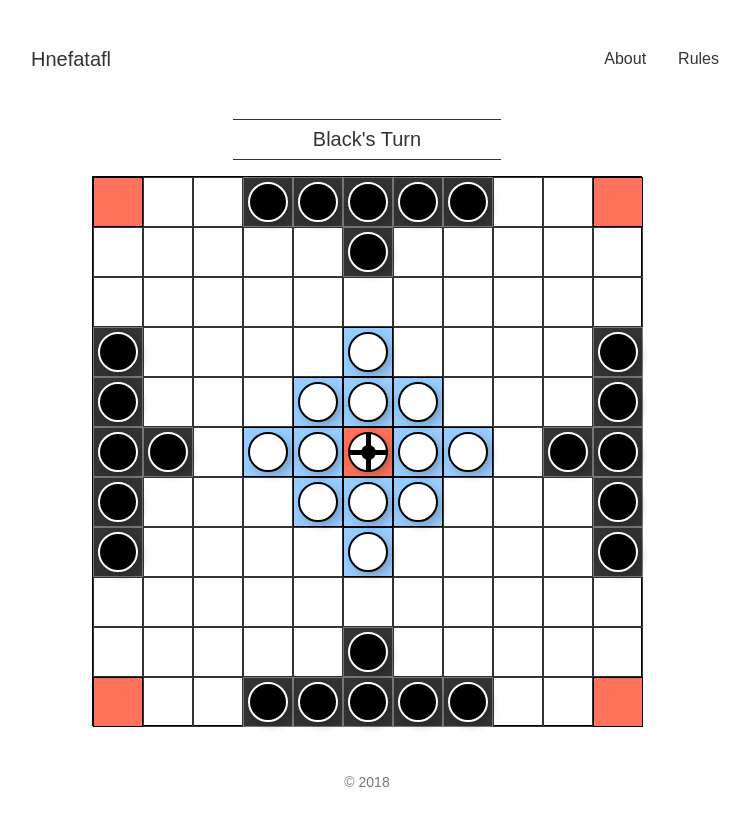
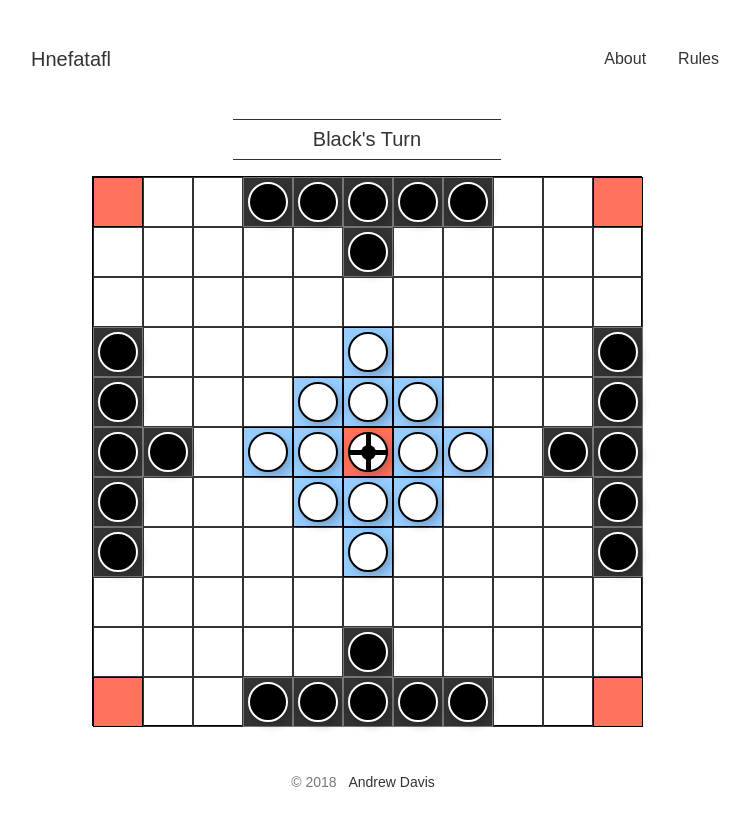
Before and after one commit to andavi/hnefatafl, a React (Create React App) app: page / in a window 1280 px wide. Shown: the whole page, without its empty margins (273-1023 px from the left). Built offline with nearby package versions, Linux system fonts and the light colour scheme.

Commit message:
add link back in footer

```diff
--- a/src/components/Footer.js
+++ b/src/components/Footer.js
@@ -3,7 +3,9 @@ import React from 'react';
 const Footer = () =>
 	<footer className="center pv4 ph3 ph5-m ph6-l gray avenir">
 	  <small className="f6 db tc">
-	  	© 2018
+	  	© 2018 <a className="f6 dib ph2 link dark-gray dim" href="https://andavi.github.io/">
+		  		Andrew Davis
+		  	</a>
 
 	  	</small>
 	</footer>
```
